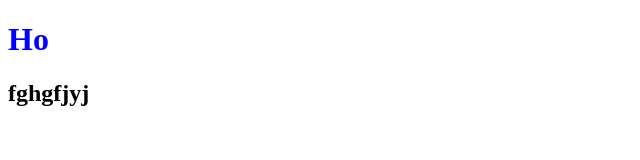
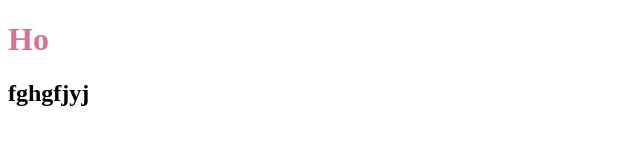
Before and after one commit to OlyaPolya/middle.messenger.praktikum.yandex, a website built with Parcel: page src/index.html in a window 1280 px wide. Shown: the full height of the page, 0-640 px from the left. Built offline with nearby package versions, Linux system fonts and the light colour scheme.

Commit message:
feat: add Eslint

```diff
--- a/package.json
+++ b/package.json
@@ -6,7 +6,8 @@
   "scripts": {
     "test": "echo \"Error: no test specified\" && exit 1",
     "start": "parcel src/index.html --no-source-maps --open --port 3000",
-    "build": "parcel build src/index.html --no-source-maps --dist-dir ./dist"
+    "build": "parcel build src/index.html --no-source-maps --dist-dir ./dist",
+    "lint": "eslint ./src"
   },
   "repository": {
     "type": "git",
@@ -20,6 +21,9 @@
   "homepage": "https://github.com/OlyaPolya/middle.messenger.praktikum.yandex#readme",
   "devDependencies": {
     "@parcel/transformer-sass": "^2.8.3",
+    "@typescript-eslint/eslint-plugin": "^5.48.2",
+    "@typescript-eslint/parser": "^5.48.2",
+    "eslint": "^8.32.0",
     "parcel": "^2.8.3",
     "typescript": "^4.9.4"
   },
--- a/src/index.ts
+++ b/src/index.ts
@@ -1,2 +1,3 @@
-import './styles.scss'
+import './styles.scss';
+
 console.log('dddhhhhddjkj')
--- a/src/styles.scss
+++ b/src/styles.scss
@@ -1,3 +1,3 @@
 h1 {
-  color: blue
+  color: palevioletred
 }
```
Also changed, not shown: .eslintrc.js (added), 1 other file.
